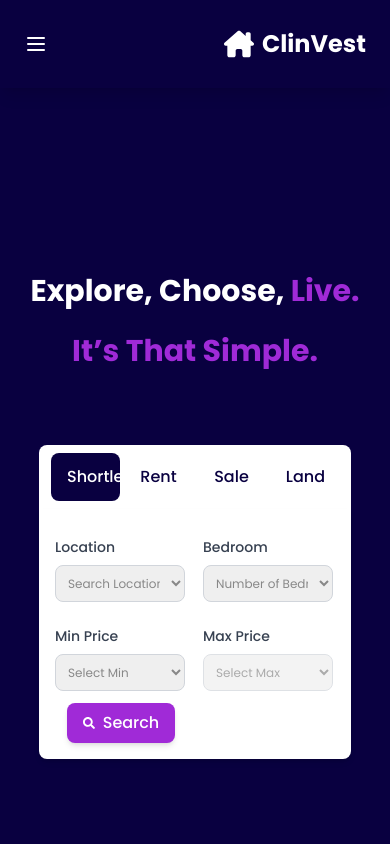
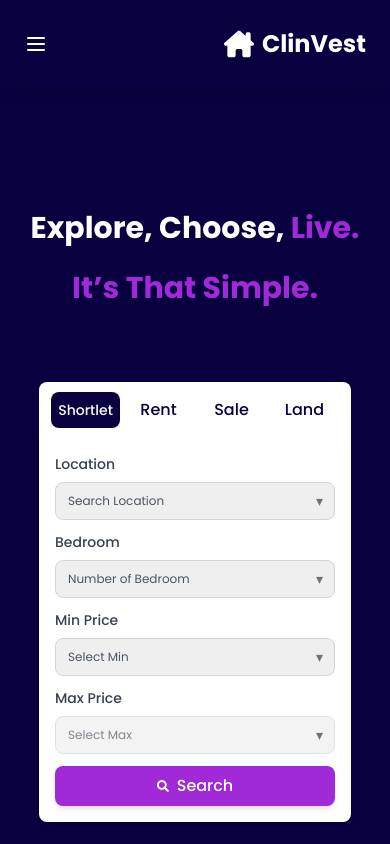
Before and after one commit to Clin-Tech/clinvest, a Next.js app: page / in a window 390 px wide. Shown: the top 844 px of the page. Built offline with nearby package versions, Linux system fonts and the light colour scheme.

Commit message:
selectionTab responsiviness fixed

```diff
--- a/src/customer/components/SelectionTab.tsx
+++ b/src/customer/components/SelectionTab.tsx
@@ -100,21 +100,23 @@ export default function SelectionTab() {
           <CustomButton
             key={tab.id}
             handleBtnClick={() => setActiveTab(tab.id)}
-            btnClassName={`!py-3 !px-4 !w-[24%] !shadow-none ${activeTab === tab.id ? "!bg-[#090040] text-white" : "bg-white"}`}
+            btnClassName={`!py-2 md:!py-3 !px-1 md:!px-4 !w-[24%] !shadow-none ${activeTab === tab.id ? "!bg-[#090040] text-white !text-sm md:!text-md " : "bg-white"}`}
           >
             {tab.label}
           </CustomButton>
         ))}
       </div>
 
-      <div className="w-full grid grid-cols-2 md:grid-cols-3 xl:grid-cols-6 p-4 bg-white rounded-b-lg rounded-t-none md:rounded-3xl shadow-md gap-x-4">
+      <div className="w-full grid grid-cols-1 sm:grid-cols-2 lg:grid-cols-3 xl:grid-cols-6 gap-3 sm:gap-4 p-4 bg-white rounded-b-lg md:rounded-3xl shadow-md">
         {filterControls.map((fc) => (
-          <div key={fc.id} className="w-[130px] sm:w-[200px] md:w-[160px] py-3">
+          <div key={fc.id} className="min-w-0 col-span-1">
             <label className="block text-sm font-medium text-gray-700 mb-2">
               {fc.label}
             </label>
+
+            <div className="relative">
               <select
-              className="w-full text-xs sm:text-sm text-grey p-2 border border-gray-300 rounded-lg focus:outline-none focus:ring-2 focus:ring-[#A02AD7] focus:border-transparent"
+                className="block w-full min-w-0 text-xs sm:text-sm text-gray-600 px-3 py-2 border border-gray-300 rounded-lg focus:outline-none focus:ring-2 focus:ring-[#A02AD7] focus:border-[#A02AD7] appearance-none leading-5 pr-9"
                 value={filters[fc.id]}
                 onChange={(e) =>
                   setFilters((f) => ({ ...f, [fc.id]: e.target.value }))
@@ -128,13 +130,18 @@ export default function SelectionTab() {
                   </option>
                 ))}
               </select>
+
+              <span className="pointer-events-none absolute inset-y-0 right-3 flex items-center text-gray-500 text-sm">
+                ▾
+              </span>
+            </div>
           </div>
         ))}
 
-        <div className="flex items-center justify-center">
+        <div className="col-span-1 sm:col-span-2 lg:col-span-1 flex items-end">
           <CustomButton
             handleBtnClick={handleSearch}
-            btnClassName="!bg-[#A02AD7] !text-white !px-4 !py-2 !rounded-lg !shadow-md hover:!scale-105 transition-all duration-300 flex items-center gap-2"
+            btnClassName="!w-full sm:!w-auto !bg-[#A02AD7] !text-white !px-4 !py-2 !rounded-lg !shadow-md hover:!scale-105 transition-all duration-300 flex items-center justify-center gap-2"
           >
             <FaSearch className="text-white" size={12} />
             Search
```
Lines whose indentation alone changed are shown as unchanged.
